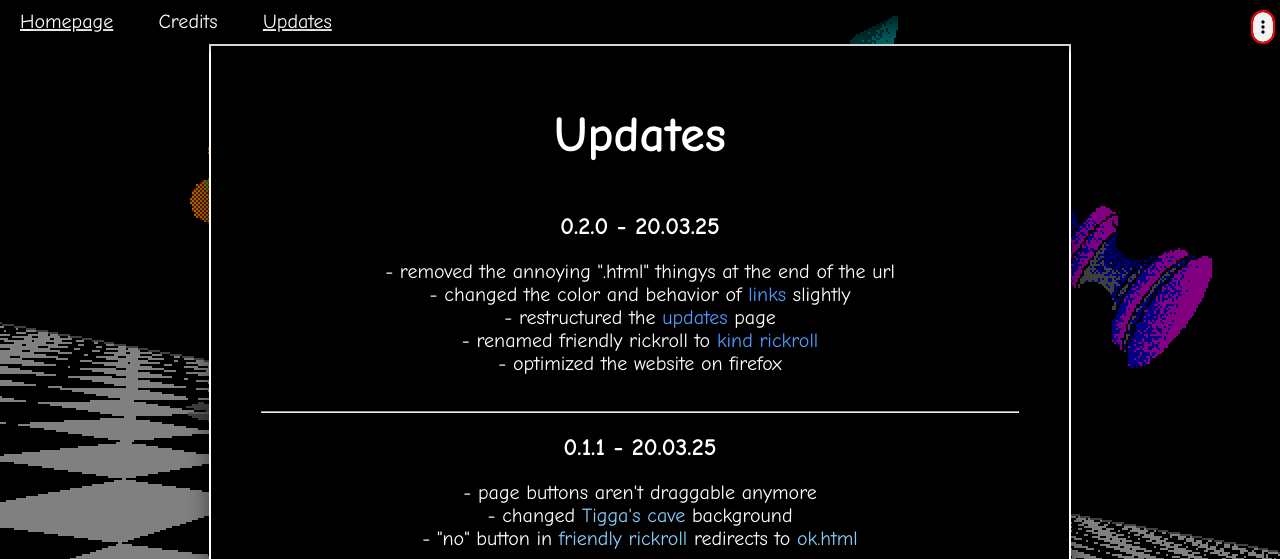
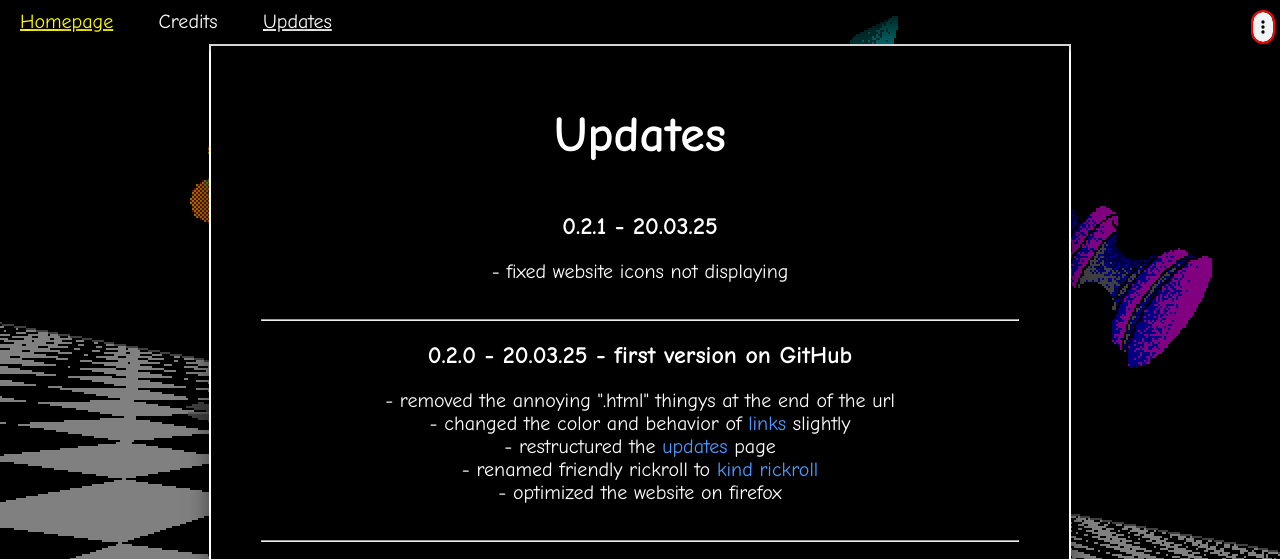
Before and after one commit to SnickiSnuck/homepage, a plain HTML site: page updates.html in a window 1280 px wide. Shown: the top 559 px of the page. Drawn offline with Linux system fonts and the light colour scheme.

Commit message:
Add files via upload

```diff
--- a/style.css
+++ b/style.css
@@ -22,7 +22,6 @@ a {color: rgb(79, 155, 255); text-decoration: none;} a:hover{text-decoration: un
   text-decoration: none;
   font-size: 20px;
   cursor: pointer;
-  transition: 0.1s;
 }
 
 .navbutton:hover {text-decoration: underline; color: yellow;}
--- a/updates.html
+++ b/updates.html
@@ -5,7 +5,7 @@
   <meta name="viewport" content="width=device-width, initial-scale=1.0">
   <title>SnickiSnuck's homepage</title>
   <link rel="stylesheet" href="style.css">
-  <link rel="icon" href="img/icons/tigga-icon.png">
+  <link rel="icon" href="./img/icons/tigga.png">
 </head>
 <body>
   <div class="navbar">
@@ -17,7 +17,8 @@
 
   <br><br><div class="maincard">
     <h1 class="cenh1">Updates</h1><br>
-      <h2>0.2.0 - 20.03.25</h2><p class="cenp">- removed the annoying ".html" thingys at the end of the url <br>- changed the color and behavior of <a href="./updates">links</a> slightly <br>- restructured the <a href="./updates">updates</a> page <br>- renamed friendly rickroll to <a href="./kind-rickroll">kind rickroll</a> <br>- optimized the website on firefox</p><br><hr>
+      <h2>0.2.1 - 20.03.25</h2><p class="cenp">- fixed website icons not displaying</p><br><hr>
+      <h2>0.2.0 - 20.03.25 - first version on GitHub</h2><p class="cenp">- removed the annoying ".html" thingys at the end of the url <br>- changed the color and behavior of <a href="./updates">links</a> slightly <br>- restructured the <a href="./updates">updates</a> page <br>- renamed friendly rickroll to <a href="./kind-rickroll">kind rickroll</a> <br>- optimized the website on firefox</p><br><hr>
       <h2>0.1.1 - 20.03.25</h2><p class="cenp">- page buttons aren't draggable anymore <br>- changed <a href="./tigga" style="color: lightskyblue;">Tigga's cave</a> background <br>- "no" button in <a href="./friendly-rickroll" style="color: lightskyblue;">friendly rickroll</a> redirects to <a href="./ok" style="color: lightskyblue;">ok.html</a></p><br><hr>
       <h2>0.1.0 - 19.03.25</h2><p class="cenp">- added volume slider on top right <br>- new updates page <br>- new credits page</p>
     </div>
```
Also changed, not shown: credits.html (+1 -1 lines), index.html (+2 -2 lines), kind-rickroll.html (+1 -1 lines), ok.html (+1 -1 lines), rickroll.html (+1 -1 lines), tigga.html (+1 -1 lines), img/icons/tigga.png (added).
